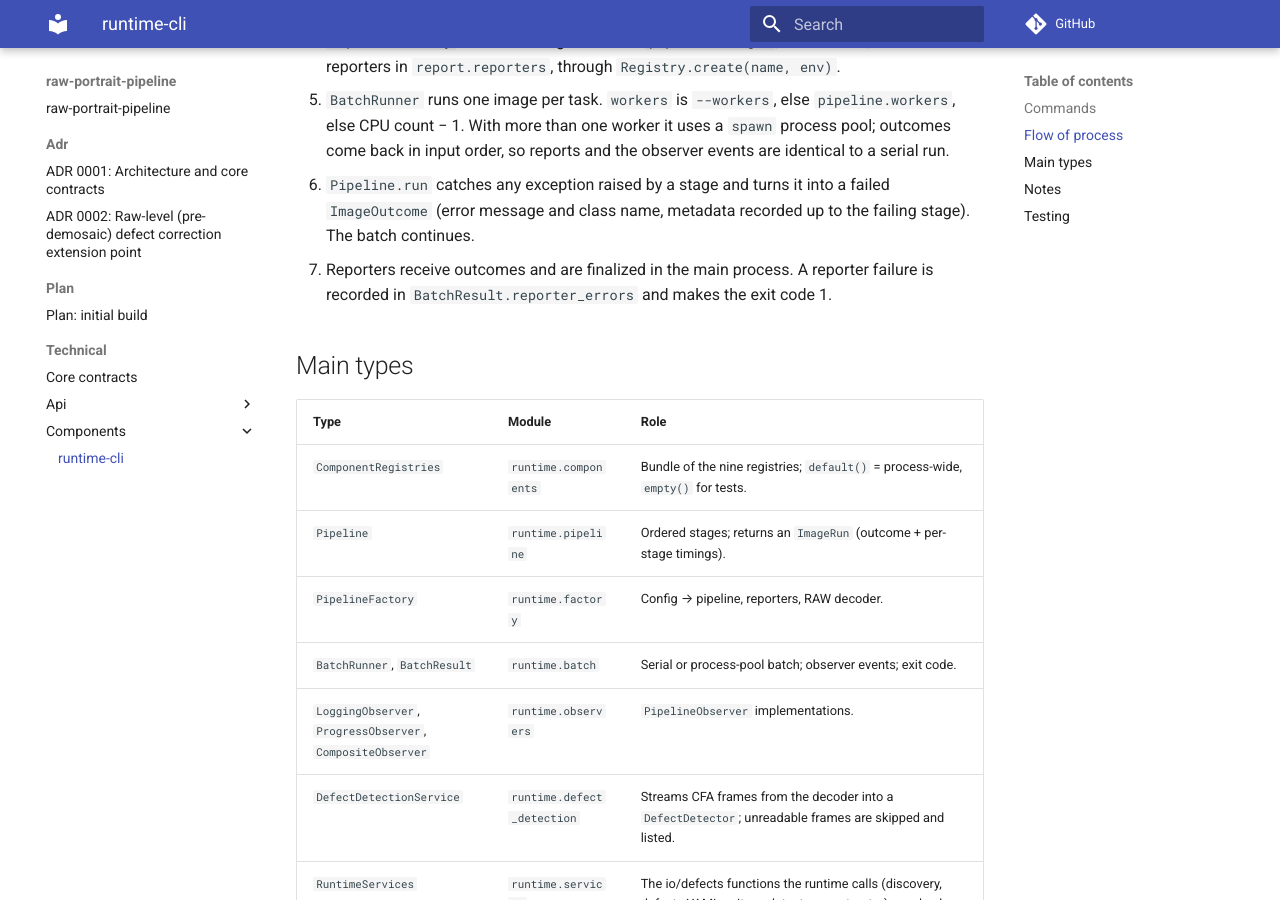
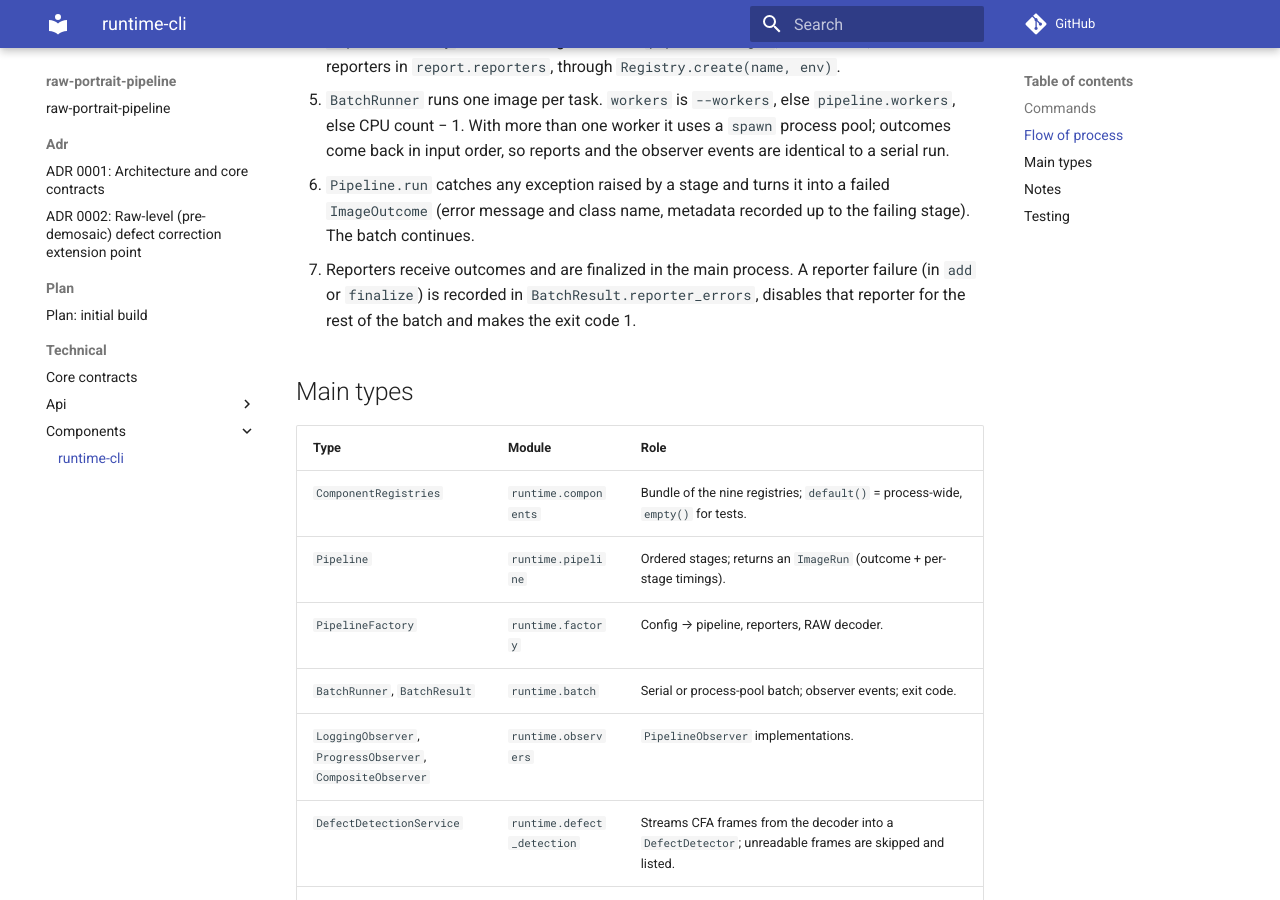
Before and after one commit to emiliano-f/raw-portrait-pipeline, an MkDocs documentation site: the page built from docs/technical/components/runtime-cli.md, in a window 1280 px wide and 900 px high, scrolled down 1281 px. Built offline with MkDocs 1.6.1 and Material for MkDocs 9.7.7, drawn with Linux system fonts in a browser that asks for light colours; comment, search, counter and statistics services are not loaded.

Commit message:
Document reporter failure isolation

```diff
--- a/docs/technical/components/runtime-cli.md
+++ b/docs/technical/components/runtime-cli.md
@@ -60,7 +60,8 @@ flowchart LR
    failed `ImageOutcome` (error message and class name, metadata recorded up to the
    failing stage). The batch continues.
 7. Reporters receive outcomes and are finalized in the main process. A reporter
-   failure is recorded in `BatchResult.reporter_errors` and makes the exit code 1.
+   failure (in `add` or `finalize`) is recorded in `BatchResult.reporter_errors`,
+   disables that reporter for the rest of the batch and makes the exit code 1.
 
 ## Main types
 
```
